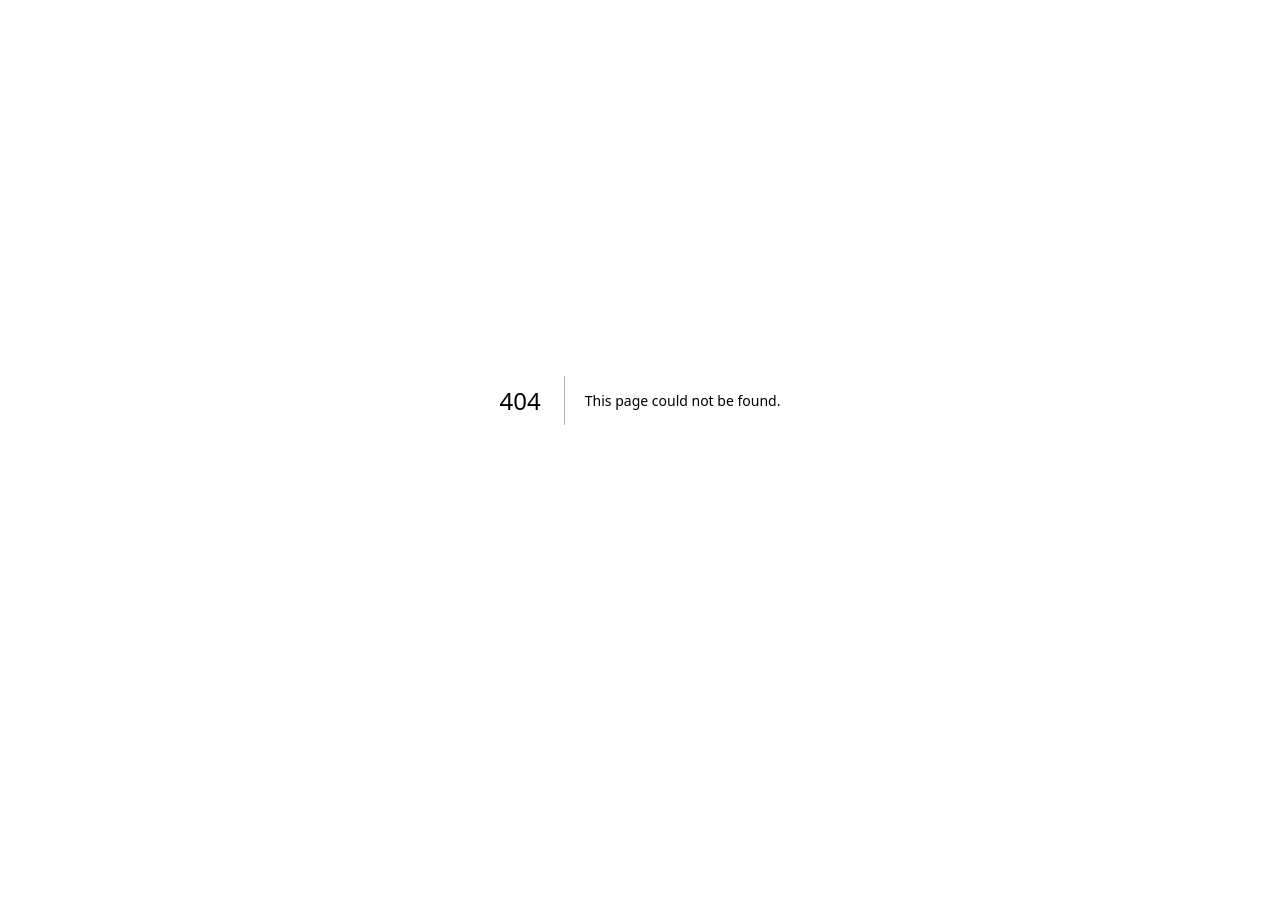
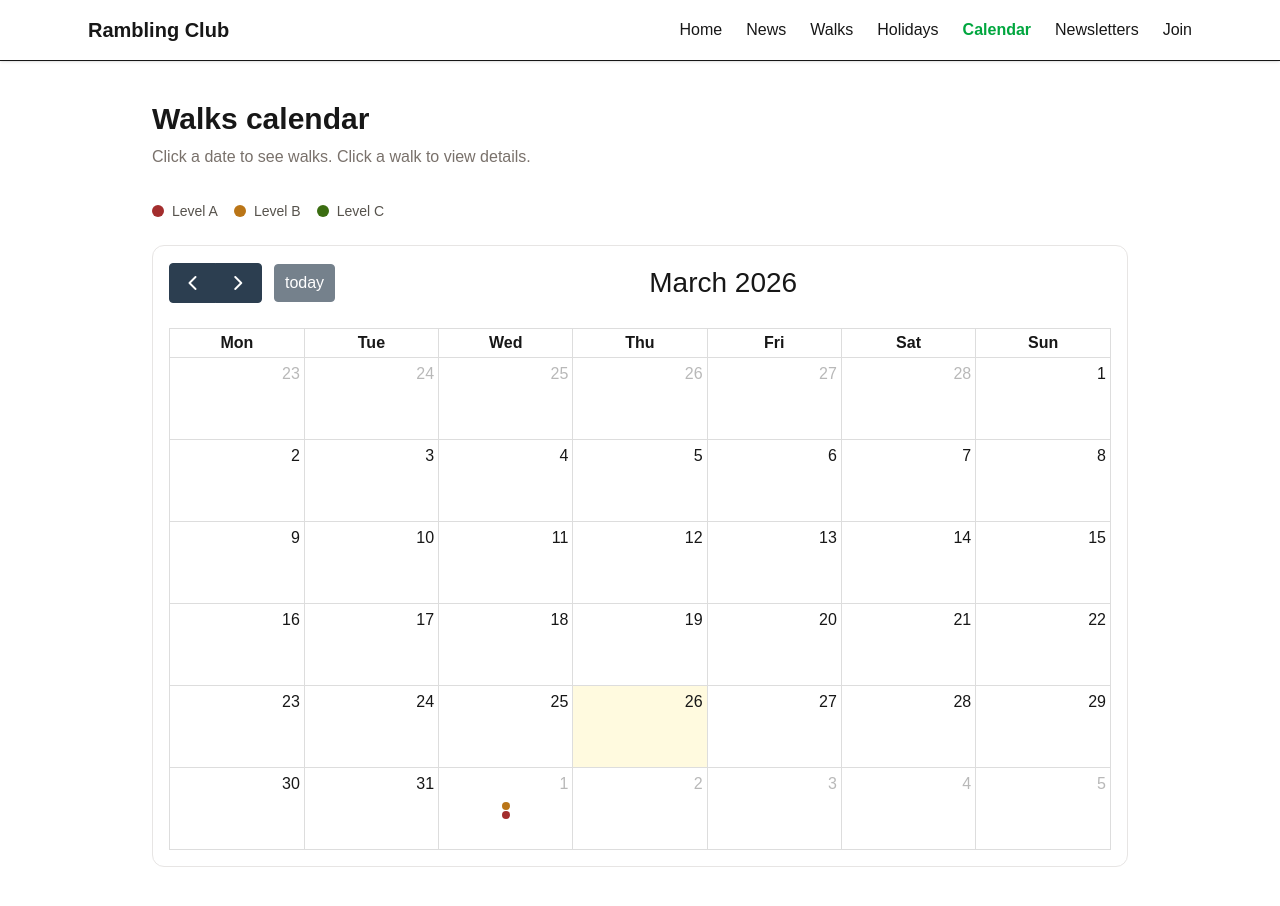
Before and after one commit to pelx/cambridge-rambling-club, a Next.js app: page /calendar in a window 1280 px wide. Before the commit this address had no page. Shown: the top 906 px of the page. Before the commit the page ends 800 px from the top, so only its background shows below. Built offline with nearby package versions, Linux system fonts and the light colour scheme.

Commit message:
Calendar page

```diff
--- /dev/null
+++ b/app/calendar/page.tsx
@@ -0,0 +1,127 @@
+'use client';
+
+import { useRouter } from 'next/navigation';
+import FullCalendar from '@fullcalendar/react';
+import dayGridPlugin from '@fullcalendar/daygrid';
+import interactionPlugin from '@fullcalendar/interaction';
+import { walks } from '../../lib/walks';
+import Navbar from '../../components/Navbar';
+import { useState } from 'react';
+import type { Walk } from '../../lib/walks';
+
+const levelConfig = {
+    A: { label: 'Level A', className: 'bg-red-50 text-red-800', color: '#A32D2D' },
+    B: { label: 'Level B', className: 'bg-amber-50 text-amber-900', color: '#BA7517' },
+    C: { label: 'Level C', className: 'bg-green-50 text-green-900', color: '#3B6D11' },
+};
+
+function formatDate(dateString: string) {
+    return new Date(dateString).toLocaleDateString('en-GB', {
+        weekday: 'long', day: 'numeric', month: 'long', year: 'numeric',
+    });
+}
+
+export default function CalendarPage() {
+    const router = useRouter();
+    const [ selectedDate, setSelectedDate ] = useState<string | null>(null);
+
+    const events = walks.map(walk => ({
+        id: String(walk.id),
+        title: walk.title,
+        date: walk.date,
+        backgroundColor: levelConfig[ walk.level ].color,
+        borderColor: levelConfig[ walk.level ].color,
+        textColor: '#ffffff',
+    }));
+
+    const selectedWalks: Walk[] = selectedDate
+        ? walks.filter(w => w.date === selectedDate)
+        : [];
+
+    return (
+        <>
+            <Navbar />
+            <div className="max-w-5xl mx-auto px-4 sm:px-6 py-10">
+
+                <h1 className="text-3xl font-bold mb-2">Walks calendar</h1>
+                <p className="text-stone-500 mb-8">Click a date to see walks. Click a walk to view details.</p>
+
+                {/* Legend */}
+                <div className="flex gap-4 mb-6">
+                    {Object.entries(levelConfig).map(([ level, cfg ]) => (
+                        <div key={level} className="flex items-center gap-2">
+                            <div className="w-3 h-3 rounded-full" style={{ background: cfg.color }} />
+                            <span className="text-sm text-stone-600">Level {level}</span>
+                        </div>
+                    ))}
+                </div>
+
+                {/* Calendar */}
+                <div className="bg-white border border-stone-200 rounded-xl overflow-hidden p-4 mb-6">
+                    <FullCalendar
+                        plugins={[ dayGridPlugin, interactionPlugin ]}
+                        initialView="dayGridMonth"
+                        events={events}
+                        dateClick={(info) => {
+                            setSelectedDate(
+                                selectedDate === info.dateStr ? null : info.dateStr
+                            );
+                        }}
+                        eventClick={(info) => {
+                            setSelectedDate(info.event.startStr);
+                        }}
+                        eventContent={(arg) => (
+                            <div style={{
+                                width: '8px',
+                                height: '8px',
+                                borderRadius: '50%',
+                                backgroundColor: arg.event.backgroundColor,
+                                margin: '0 auto',
+                            }} />
+                        )}
+                        headerToolbar={{
+                            left: 'prev,next today',
+                            center: 'title',
+                            right: '',
+                        }}
+                        height="auto"
+                        firstDay={1}
+                    />
+                </div>
+
+                {/* Selected day walks */}
+                {selectedDate && (
+                    <div className="bg-white border border-stone-200 rounded-xl p-6">
+                        <h2 className="text-sm uppercase tracking-wide text-stone-400 mb-4">
+                            {formatDate(selectedDate)}
+                        </h2>
+
+                        {selectedWalks.length === 0 ? (
+                            <p className="text-stone-400 text-sm">No walks on this day.</p>
+                        ) : (
+                            <div className="flex flex-col gap-3">
+                                {selectedWalks.map(walk => (
+                                    <div
+                                        key={walk.id}
+                                        onClick={() => router.push(`/walks/${ walk.id }`)}
+                                        className="flex items-center gap-3 p-3 rounded-lg bg-stone-50 hover:bg-stone-100 transition-colors cursor-pointer"
+                                    >
+                                        <span className={`text-xs font-medium px-2.5 py-1 rounded-full flex-shrink-0 ${ levelConfig[ walk.level ].className }`}>
+                                            {levelConfig[ walk.level ].label}
+                                        </span>
+                                        <div className="flex-1">
+                                            <p className="text-sm font-medium text-stone-900">{walk.title}</p>
+                                            <p className="text-xs text-stone-500">{walk.startTime} · Led by {walk.leader}</p>
+                                        </div>
+                                        <span className="text-stone-400 text-sm">→</span>
+                                    </div>
+                                ))}
+                            </div>
+                        )}
+                    </div>
+                )}
+
+            </div>
+        </>
+    );
+}
--- a/app/globals.css
+++ b/app/globals.css
@@ -17,3 +17,12 @@ body {
   color: var(--foreground);
   font-family: Arial, Helvetica, sans-serif;
 }
+
+.fc-event {
+  background: none !important;
+  border: none !important;
+  box-shadow: none !important;
+}
+.fc-event-main {
+  padding: 0 !important;
+}
--- a/app/walks/[id]/page.tsx
+++ b/app/walks/[id]/page.tsx
@@ -1,7 +1,10 @@
+'use client';
+
 import Image from 'next/image';
-import Link from 'next/link';
-import { walks, getWalkById } from '../../../lib/walks';
+import { useRouter } from 'next/navigation';
+import { getWalkById } from '../../../lib/walks';
 import { notFound } from 'next/navigation';
+import { use } from 'react';
 
 const levelConfig = {
     A: { label: 'Level A — challenging', className: 'bg-red-50 text-red-800' },
@@ -19,12 +22,9 @@ function initialsOf(name: string) {
     return name.split(' ').map(n => n[ 0 ]).join('').toUpperCase().slice(0, 2);
 }
 
-export function generateStaticParams() {
-    return walks.map(w => ({ id: String(w.id) }));
-}
-
-export default async function WalkDetailPage({ params }: { params: Promise<{ id: string }> }) {
-    const { id } = await params;
+export default function WalkDetailPage({ params }: { params: Promise<{ id: string }> }) {
+    const router = useRouter();
+    const { id } = use(params);
     const walk = getWalkById(Number(id));
     if (!walk) notFound();
 
@@ -32,9 +32,12 @@ export default async function WalkDetailPage({ params }: { params: Promise<{ id:
 
     return (
         <main className="max-w-2xl mx-auto px-6 py-10">
-            <Link href="/walks" className="text-sm text-stone-400 hover:text-stone-600 transition-colors mb-6 inline-block">
-                ← Back to Walks
-            </Link>
+            <button
+                onClick={() => router.back()}
+                className="text-sm text-stone-400 hover:text-stone-600 transition-colors mb-6 inline-block"
+            >
+                ← Back
+            </button>
 
             {/* Image */}
             <div className="relative w-full h-40 overflow-hidden">
@@ -45,7 +48,6 @@ export default async function WalkDetailPage({ params }: { params: Promise<{ id:
                     <img src="/images/walk_placeholder.svg" alt="" className="w-full h-full object-cover" />
                 )}
             </div>
-
 
             {/* Header */}
             <div className="flex items-start justify-between gap-4 mb-6">
@@ -93,11 +95,12 @@ export default async function WalkDetailPage({ params }: { params: Promise<{ id:
                 </div>
                 <div>
                     <p className="text-sm font-medium text-stone-900">{walk.leader}</p>
-                    {walk.phone && (
+                    {walk.phone && walk.phone.trim() !== '' && (
                         <p className="text-sm text-stone-500">{walk.phone} — book by text, add your name</p>
                     )}
                 </div>
             </div>
+
             <hr className="border-stone-200 my-6" />
 
             <div className="bg-stone-50 rounded-xl p-4 text-sm text-stone-600 leading-relaxed">
--- a/components/Navbar.tsx
+++ b/components/Navbar.tsx
@@ -37,6 +37,9 @@ export default function Navbar() {
                     </Link>
                     <Link href="/holidays" className={linkClass('/holidays')}>
                         Holidays
+                    </Link>
+                    <Link href="/calendar" className={linkClass('/calendar')}>
+                        Calendar
                     </Link>
                     <Link href="/newsletters" className={linkClass('/newsletters')}>
                         Newsletters
@@ -84,6 +87,9 @@ export default function Navbar() {
                     <Link href="/holidays" className={linkClass('/holidays')}>
                         Holidays
                     </Link>
+                    <Link href="/calendar" className={linkClass('/calendar')}>
+                        Calendar
+                    </Link>
                     <Link
                         href="/newsletters"
                         className={linkClass('/newsletters')}
--- a/package.json
+++ b/package.json
@@ -9,6 +9,10 @@
     "lint": "eslint"
   },
   "dependencies": {
+    "@fullcalendar/core": "^6.1.20",
+    "@fullcalendar/daygrid": "^6.1.20",
+    "@fullcalendar/interaction": "^6.1.20",
+    "@fullcalendar/react": "^6.1.20",
     "next": "16.2.1",
     "react": "19.2.4",
     "react-dom": "19.2.4"
```
Also changed, not shown: 1 other file (tests, documents, lock files or other folders).
